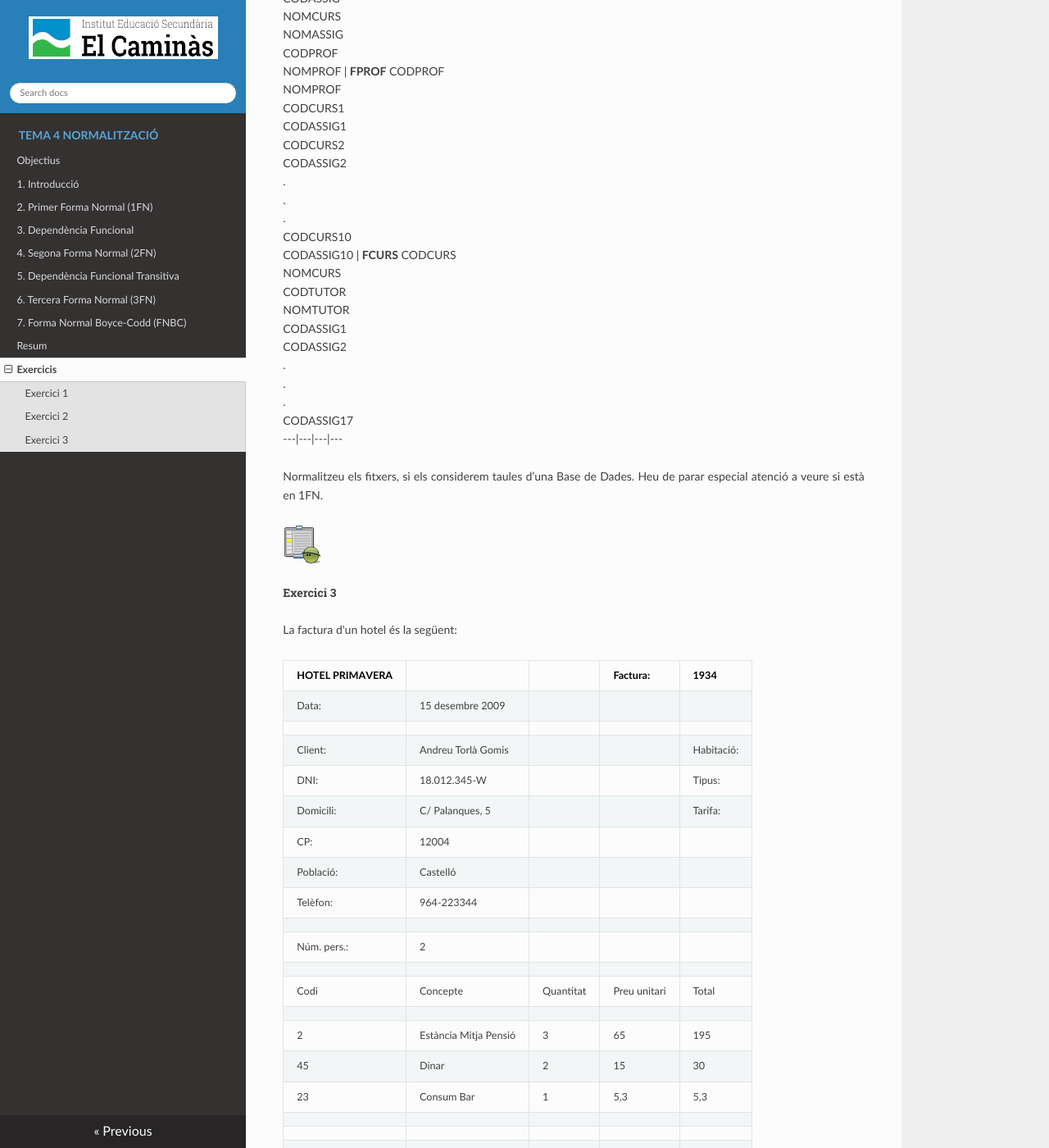
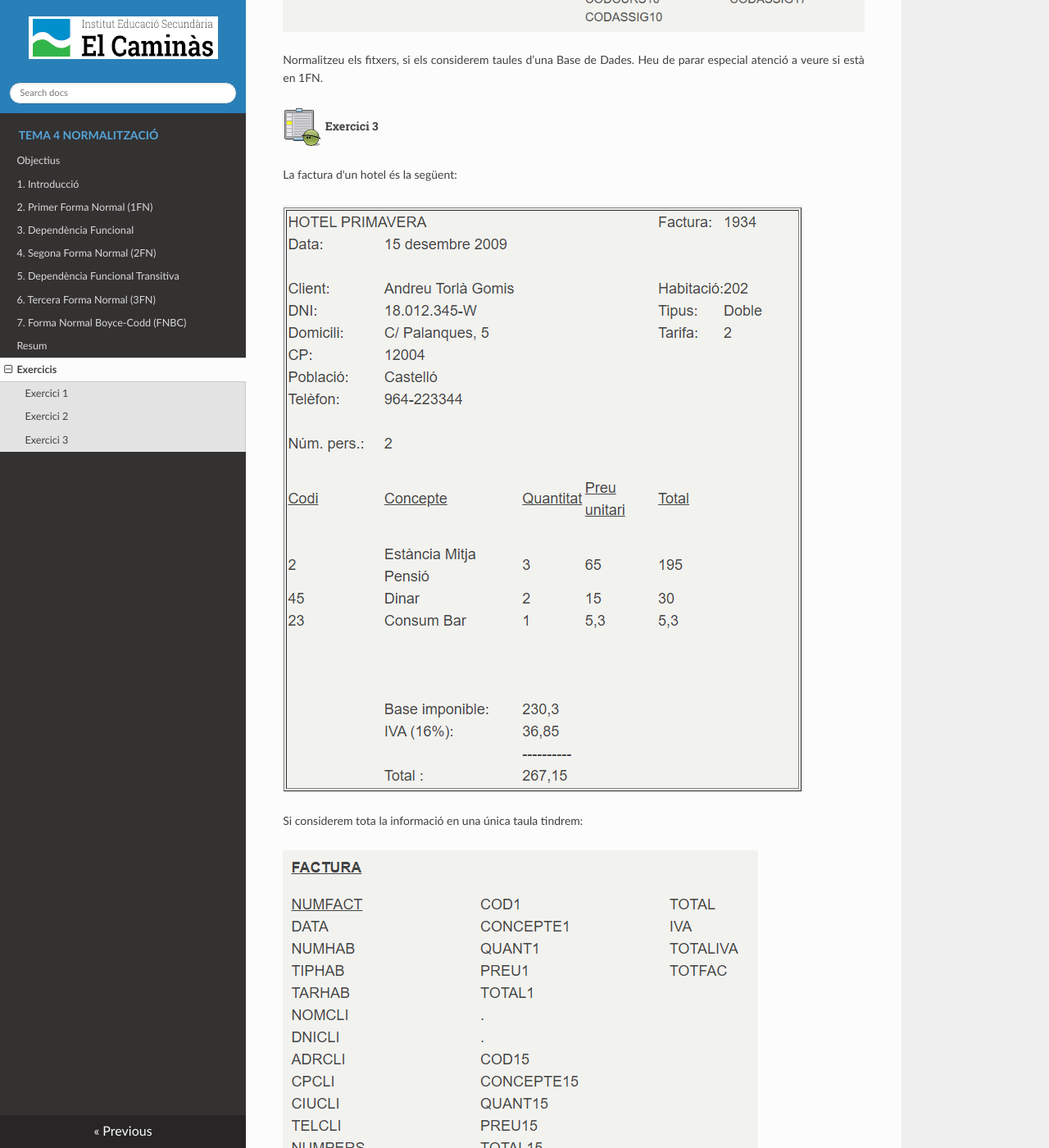
Before and after one commit to asalvadorc/BBDD_Tema4, an MkDocs documentation site: the page built from docs/exercicis.md, in a window 1280 px wide and 1400 px high, scrolled down 943 px. Shown: the whole window at 82% size. Built offline with MkDocs 1.6.1, drawn with Linux system fonts in a browser that asks for light colours; nearby versions of some CDN libraries; some of the changed text lies outside the part shown.

Commit message:
img ejercicios

```diff
--- a/docs/exercicis.md
+++ b/docs/exercicis.md
@@ -1,8 +1,6 @@
 # Exercicis
 
-![](icon_activity.gif)
-
-## Exercici 1
+## ![](icon_activity.gif)  Exercici 1
 
 Normalitzar la taula relacional que té com a graf de dependències funcionals
 el següent:
@@ -12,111 +10,24 @@ el següent:
 Podeu normalitzar-ho tot directament, sense haver de passar primer per 2FN ,
 3FN i FNBC.
 
-![](icon_activity.gif)
-
-## Exercici 2
+## ![](icon_activity.gif) Exercici 2
 
 En un Institut tenen distribuïda la informació en els següents fitxers:
 
-**FGAL** CODAL
-NUMEX
-COGNOM1
-COGNOM2
-NOM
-CODCURS
-NOMCURS |  **FASSIGN** CODCURS
-CODASSIG
-NOMCURS
-NOMASSIG
-CODPROF
-NOMPROF |  **FPROF** CODPROF
-NOMPROF
-CODCURS1
-CODASSIG1
-CODCURS2
-CODASSIG2
-.
-.
-.
-CODCURS10
-CODASSIG10 |  **FCURS** CODCURS
-NOMCURS
-CODTUTOR
-NOMTUTOR
-CODASSIG1
-CODASSIG2
-.
-.
-.
-CODASSIG17
----|---|---|---
+![](T4_ex_2.png)
 
 Normalitzeu els fitxers, si els considerem taules d’una Base de Dades. Heu de
 parar especial atenció a veure si està en 1FN.
 
-![](icon_activity.gif)
-
-## Exercici 3
+## ![](icon_activity.gif) Exercici 3
 
 La factura d'un hotel és la següent:
 
-| HOTEL PRIMAVERA |  |  | Factura: | 1934
----|---|---|---|---
-Data: | 15 desembre 2009 |  |  |  |
-|  |  |  |  |
-Client: | Andreu Torlà Gomis |  |  | Habitació: | 202
-DNI: | 18.012.345-W |  |  | Tipus: | Doble
-Domicili: | C/ Palanques, 5 |  |  | Tarifa: | 2
-CP: | 12004 |  |  |  |
-Població: | Castelló |  |  |  |
-Telèfon: | 964-223344 |  |  |  |
-|  |  |  |  |
-Núm. pers.: | 2 |  |  |  |
-|  |  |  |  |
-Codi | Concepte | Quantitat | Preu unitari | Total |
-|  |  |  |  |
-2 | Estància Mitja Pensió | 3 | 65 | 195 |
-45 | Dinar | 2 | 15 | 30 |
-23 | Consum Bar | 1 | 5,3 | 5,3 |
-|  |  |  |  |
-|  |  |  |  |
-|  |  |  |  |
-| Base imponible: | 230,3 |  |  |
-| IVA (16%): | 36,85 |  |  |
-|  | \---------- |  |  |
-| Total : | 267,15 |  |  |
+![](T4_ex_3.png)
 
 Si considerem tota la informació en una única taula tindrem:
 
-**FACTURA**
-
-NUMFACT
-DATA
-NUMHAB
-TIPHAB
-TARHAB
-NOMCLI
-DNICLI
-ADRCLI
-CPCLI
-CIUCLI
-TELCLI
-NUMPERS | COD1
-CONCEPTE1
-QUANT1
-PREU1
-TOTAL1
-.
-.
-COD15
-CONCEPTE15
-QUANT15
-PREU15
-TOTAL15 | TOTAL
-IVA
-TOTALIVA
-TOTFAC
----|---|---
+![](T4_ex_3_2.png)
 
 Intenteu normalitzar-la. Pareu especial atenció aveure si està en 1FN.
 
```
Also changed, not shown: docs/T4_ex_2.png (added), docs/T4_ex_3.png (added), docs/T4_ex_3_2.png (added), docs/img/favicon.ico (renamed from img/favicon.ico).
